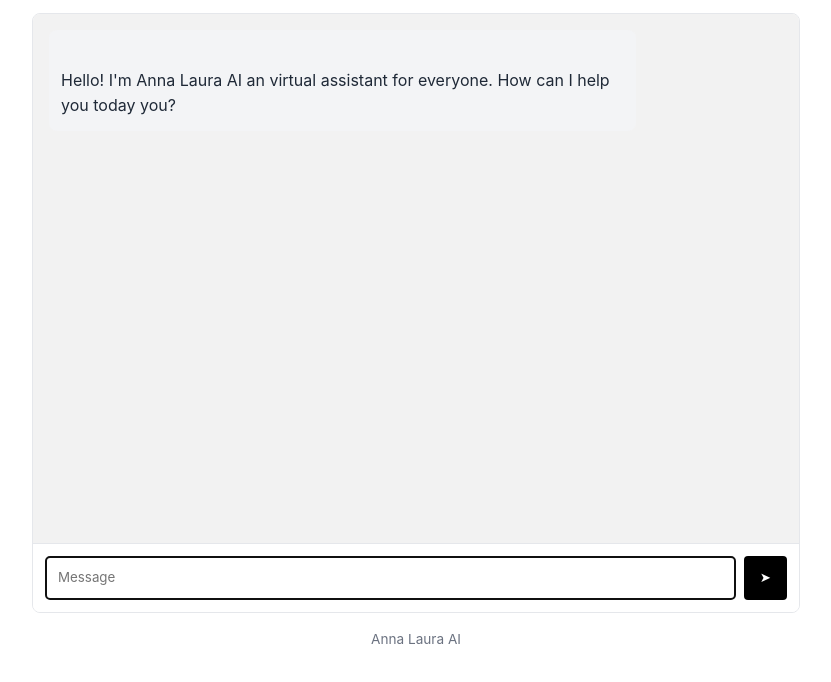
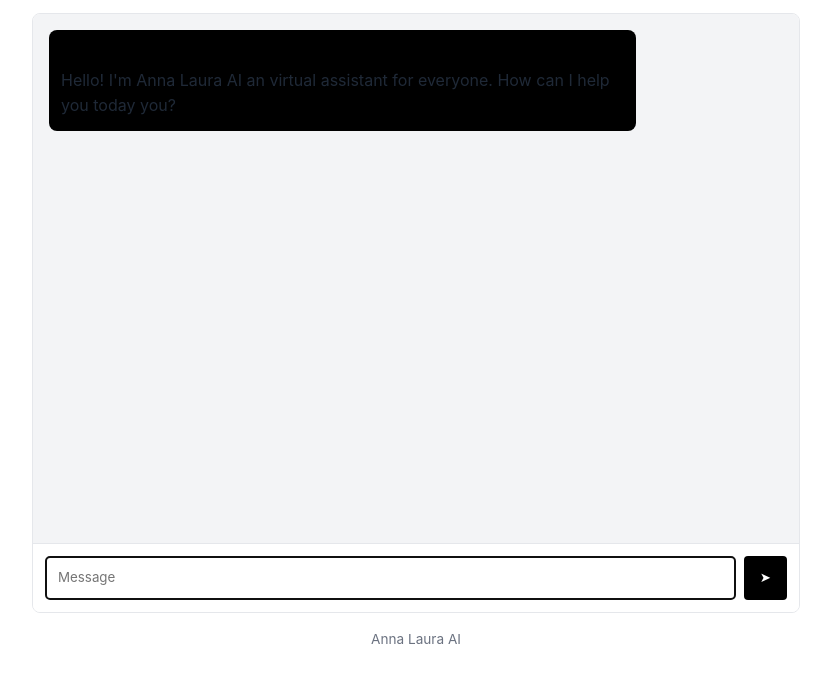
Before and after one commit to readtalk/large-language-model, a website: page public/index.html in a window 1280 px wide. Shown: the part 116-798 px from the top of the page, without its empty margins (224-1055 px from the left). Drawn offline with Linux system fonts and the light colour scheme.

Commit message:
Update color variables in index.html

```diff
--- a/public/index.html
+++ b/public/index.html
@@ -8,12 +8,12 @@
 			:root {
 				--primary-color: #000000;
 				--primary-hover: #333333;
-				--light-bg: #F2F2F2;
+				--light-bg: #f3f4f6;
 				--border-color: #e5e7eb;
 				--text-color: #1f2937;
 				--text-light: #6b7280;
 				--user-msg-bg: #C0C0C0;
-				--assistant-msg-bg: #f3f4f6;
+				--assistant-msg-bg: #000000;
 			}
 
 			* {
```
